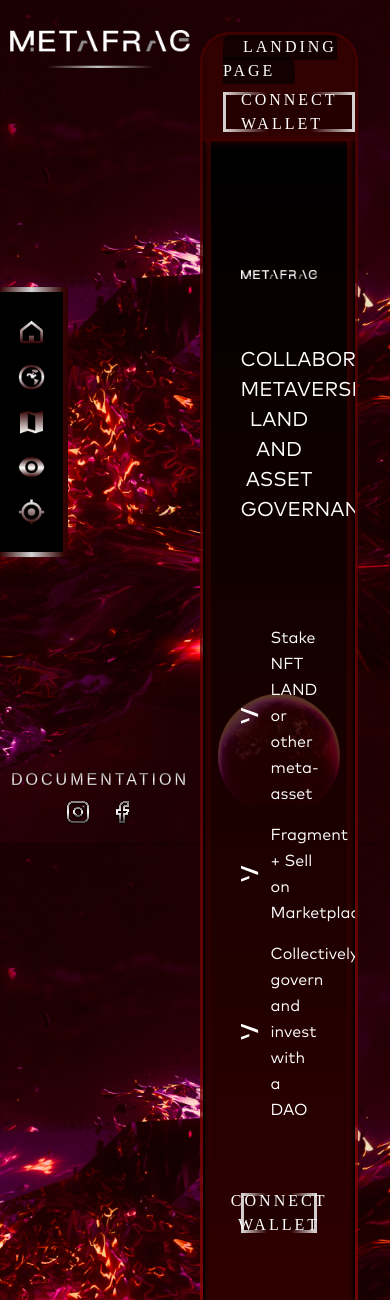
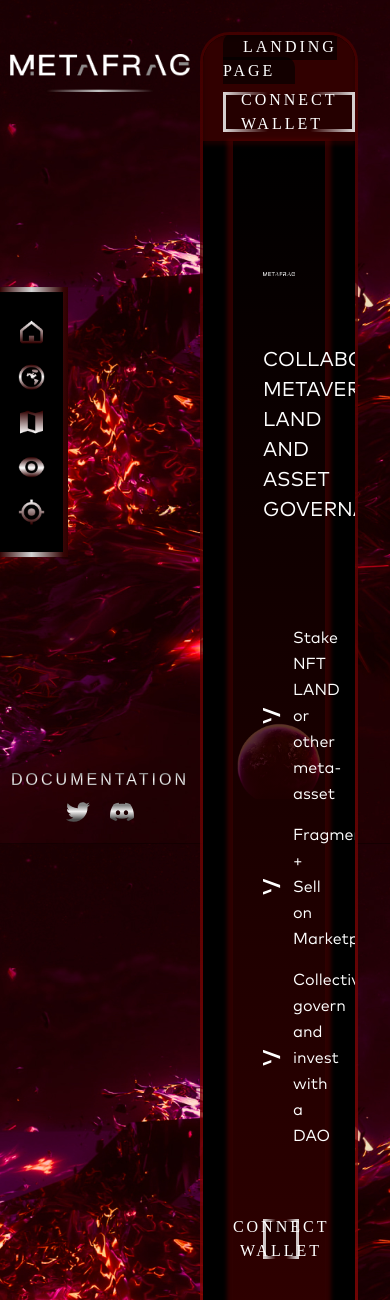
Before and after one commit to yllkauka/Figma_To_HTML, a PHP site: page / in a window 390 px wide. Shown: the top 1300 px of the page. Run offline with PHP 8.4, Linux system fonts and the light colour scheme; some web fonts are replaced.

Commit message:
Landing page given changes

```diff
--- a/css/custom.css
+++ b/css/custom.css
@@ -26,6 +26,7 @@ img{max-width: 100%;}
 .sidebar-nav .main-nav > li:last-child{margin: 0px;}
 .sidebar-nav .main-nav > li > a {display: flex;position: relative;min-width: 63px;justify-content: center; font-family: 'Stick No Bills', sans-serif;}
 .sidebar-nav .main-nav li a span {position: absolute;left: 100%;right: auto;border: 3px solid transparent;color: #fff;text-transform: uppercase;padding: 8px 30px;background:linear-gradient(#000, #000) padding-box, linear-gradient(to left, rgba(255, 255, 255, 0.82), rgba(49, 0, 0, 0.82)) border-box;display: flex;align-items: center;justify-content: center; border-radius: 0 5px 5px 0;letter-spacing: 6px;font-size: 22px;top: 0px;opacity: 0;transition: all 0.3s ease-out 0s; font-weight: 500; white-space: nowrap; min-width: 187px; pointer-events: none;}
+.sidebar-nav .main-nav li a span:before {position: absolute;content: "";right: 6px;border-top: 3px solid;border-right: 3px solid;width: 13px;height: 13px;transform: rotate(-135deg);transform-origin: right;margin-top: -11px;top: 50%;}
 .sidebar-nav .main-nav li a:hover span,
 .sidebar-nav .main-nav li.active a span{opacity:1; pointer-events: all;}
 
@@ -35,7 +36,7 @@ img{max-width: 100%;}
 .social-links li {margin: 0 10px;}
 
 .main-content {background: linear-gradient(#000,#000) padding-box, linear-gradient(180deg,rgba(73, 0, 0, 0.82),rgba(134, 5, 5, 0.81)) border-box; border: 3px solid transparent;display: block;margin: 0 auto;width: 100%; border-radius: 30px 30px 0px 0px;overflow: hidden; border-bottom: none;}
-.inner-container {width: 1222px;max-width: 90%; margin: 0 auto; box-shadow: 0px 4px 4px 6px rgba(103, 2, 2, 0.45);padding: 120px 30px 120px; position: relative; min-height: calc(100vh - 110px);}
+.inner-container { margin: 0 auto; box-shadow: 0px 4px 4px 6px rgba(103, 2, 2, 0.45);padding: 120px 30px 120px; position: relative; min-height: calc(100vh - 110px);     max-width: calc(100% - 300px);}
 .box-bg{position: absolute; left: 0; top: 0; width: 100%; height: 100%; background-position:center center; background-size: contain; background-repeat: no-repeat;}
 .box-bg:before{position: absolute; content:""; left: 0; top: 0; width: 100%; height: 100%; background: linear-gradient(180deg, rgba(73, 0, 0, 0) 0%, #310000 100%);}
 
@@ -60,15 +61,19 @@ img{max-width: 100%;}
 /* responsive design */
 @media screen and (min-width:1900px) and (min-height:1000px) {
     .sidebar-nav .main-nav > li{margin-bottom:70px;}
+
 }
-@media screen and (min-width:1365px){
+@media screen and (max-width:1365px){
     .sidebar-nav .main-nav > li {margin: 0 0 20px;}
+    .inner-container{max-width: calc(100% - 100px);}
 }
 @media screen and (max-width:1199px){
     .sidebar{width: 200px;}
-    .sidebar-logo{padding: 30px 10px 30px;}
+    /* .sidebar-logo{padding: 30px 10px 30px;} */
     .sidebar-nav .main-nav > li {margin: 0 0 15px;}
     .sidebar-nav .main-nav li a span{padding: 4px 15px; letter-spacing:3px;font-size: 16px; min-width: 117px;}
+    .sidebar-nav .main-nav li a span:before {right: 4px;border-top: 3px solid;border-right: 3px solid;width: 10px;height: 10px;margin-top: -8px;}
+
     .sidebar-nav .main-nav > li > a img {max-height: 30px;}
     .sidebar-social h5 {font-size: 16px; letter-spacing: 3px; margin: 0 0 10px;}
     .social-links li img {max-height: 24px;}
@@ -80,7 +85,7 @@ img{max-width: 100%;}
     .home-content ul li{font-size: 20px; line-height: 30px;}
 }
 @media screen and (max-width:991px){
-
+    .inner-container {max-width: calc(100% - 60px);}
     .top-heading{padding: 0 20px;}
     .home-content ul li {font-size: 16px;    line-height: 26px;    background-size: 18px auto;    padding-left: 30px;}
 
--- a/index.html
+++ b/index.html
@@ -76,12 +76,12 @@
                 <ul class="social-links">
                     <li>
                         <a href="#">
-                            <img src="./images/instagram.svg"  alt="Instagram"/>
+                            <img src="./images/Twitter.svg"  alt="Twitter"/>
                         </a>
                     </li>
                     <li>
                         <a href="#">
-                            <img src="./images/facebook.svg"  alt="Facebook"/>
+                            <img src="./images/Discord.svg"  alt="Discord"/>
                         </a>
                     </li>
                 </ul>
```
Also changed, not shown: images/Discord.svg (added), images/Twitter.svg (added).
